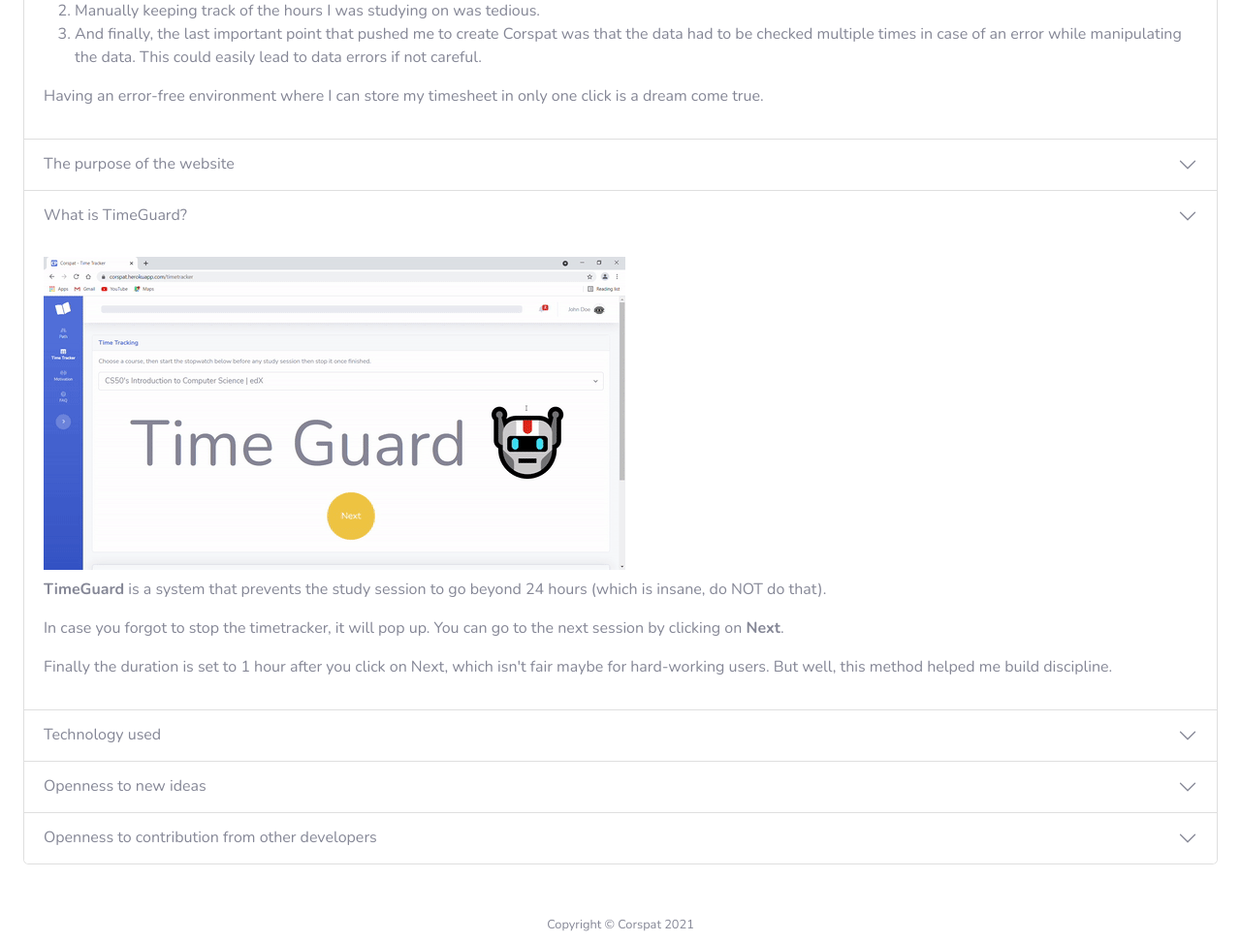
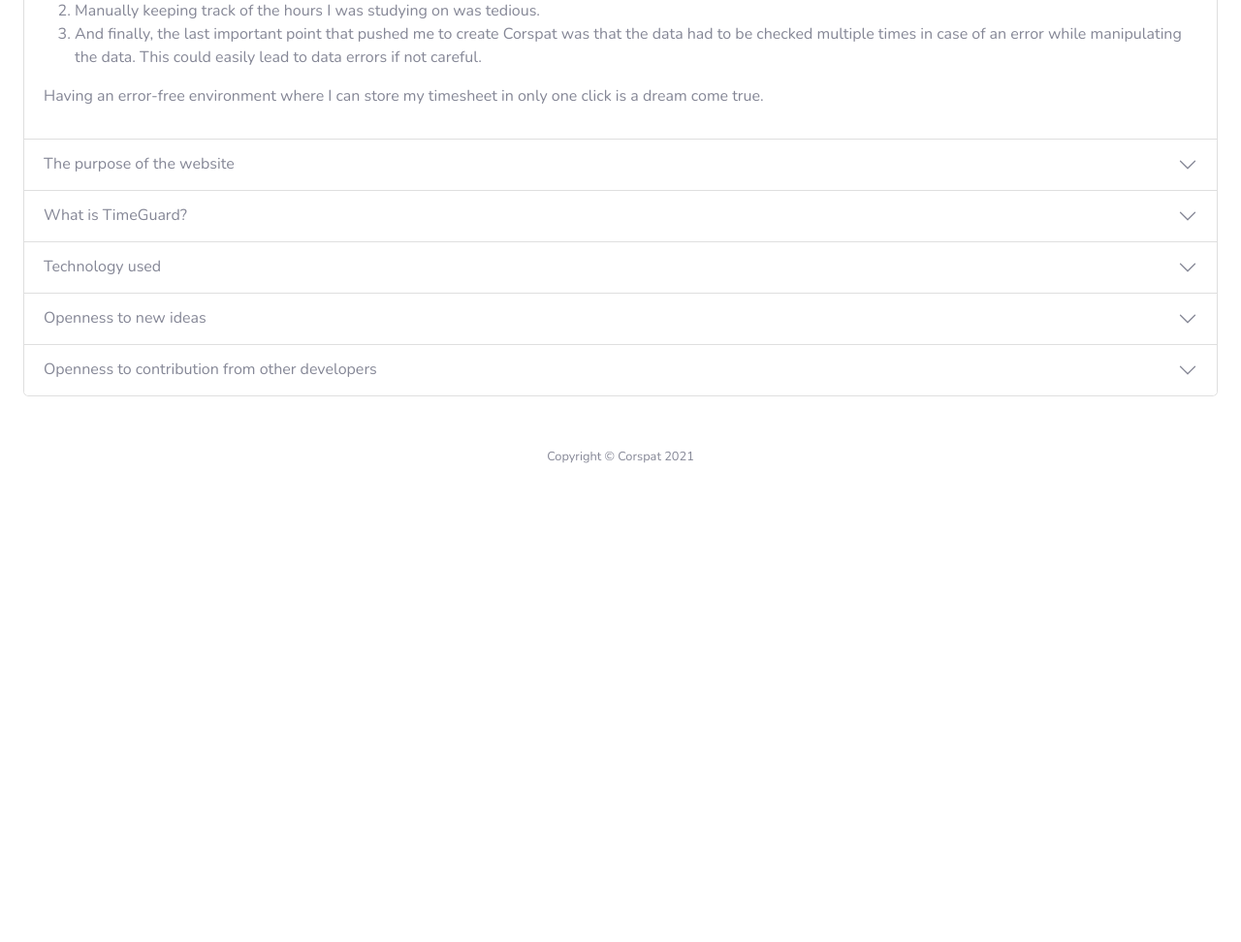
Before and after one commit to codrlabs/corspat, a Python web app: template app/templates/faq.html in a window 1280 px wide. Shown: the part 635-1607 px from the top of the page at 97% size. After the commit the page ends 1113 px from the top, so only its background shows below. Run offline with Jinja, Linux system fonts and the light colour scheme; the template is opened without the code that fills it, so the values that code supplies are empty; some libraries are stand-ins or nearby versions.

Commit message:
Update faq.html
TimeGuard FAQ fixed.

```diff
--- a/app/templates/faq.html
+++ b/app/templates/faq.html
@@ -82,7 +82,7 @@
                 What is TimeGuard?
             </button>
         </h2>
-        <div id="collapseThree" class="accordion-collapse collapse show" aria-labelledby="headingThree"
+        <div id="collapseThree" class="accordion-collapse collapse" aria-labelledby="headingThree"
             data-bs-parent="#accordionFAQ">
             <div class="accordion-body">
 
```
